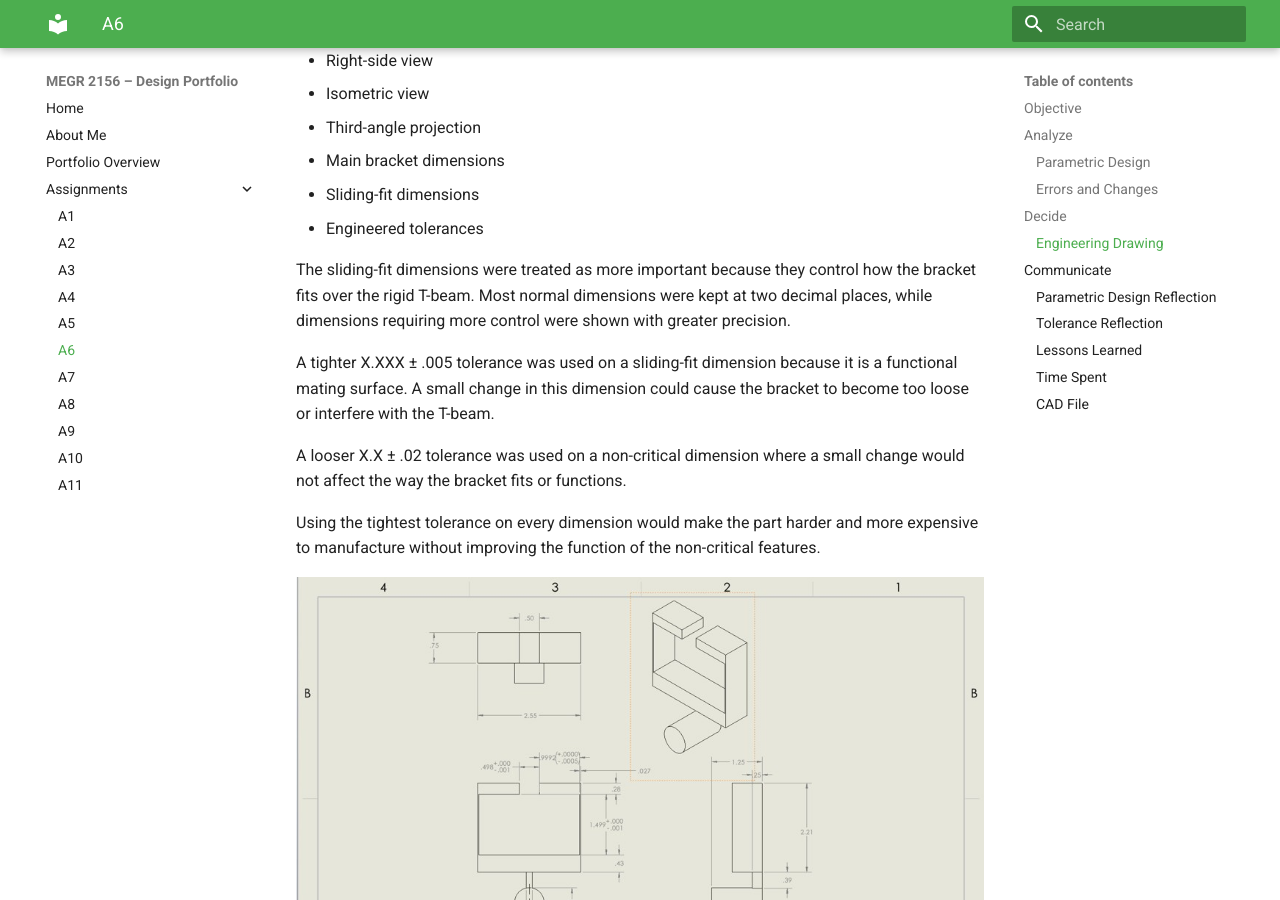
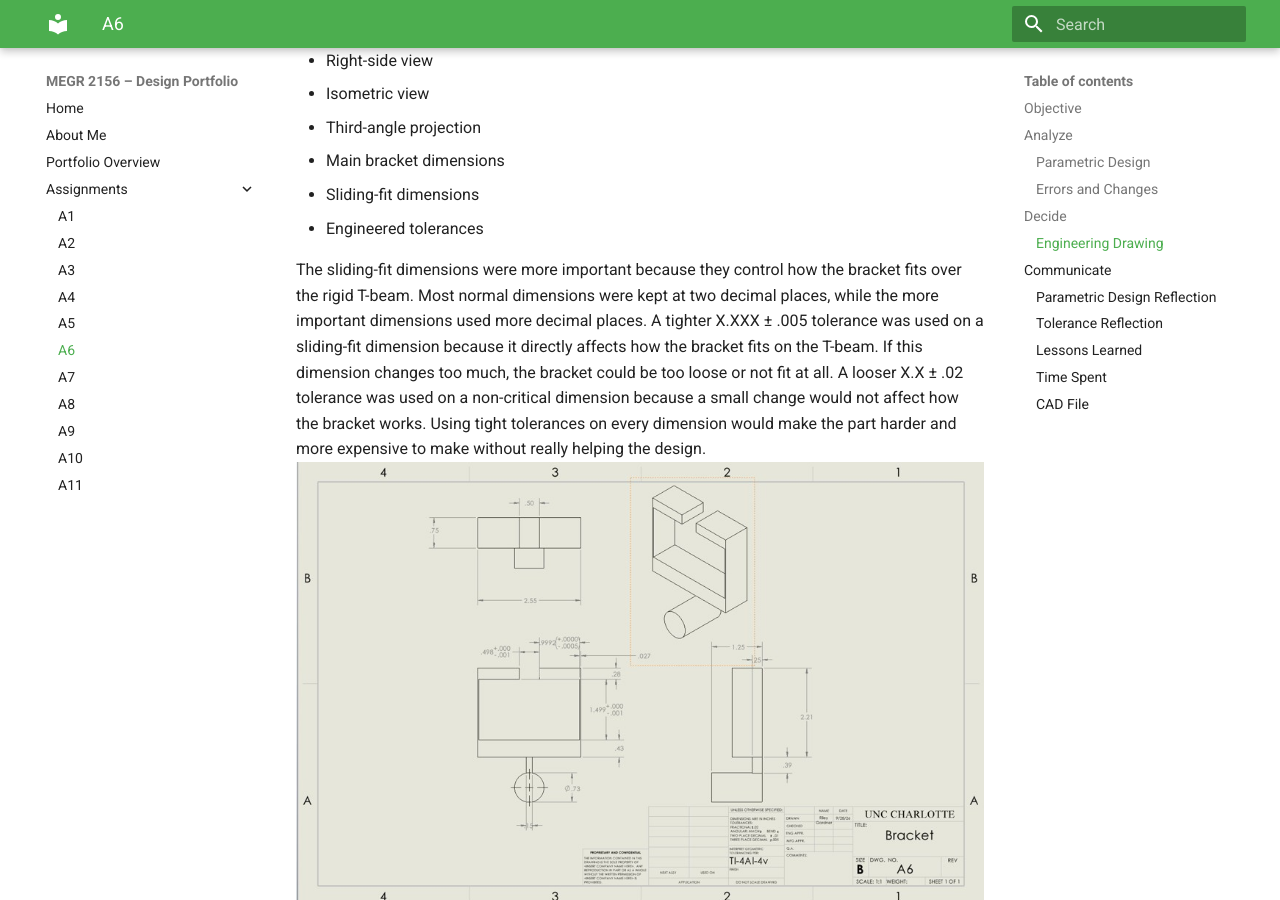
Before and after one commit to rgardn14-max/megr2157-portfolio, an MkDocs documentation site: the page built from docs/assignments/A06/index.md, in a window 1280 px wide and 900 px high, scrolled down 2933 px. Built offline with MkDocs 1.6.1 and Material for MkDocs 9.7.7, drawn with Linux system fonts in a browser that asks for light colours.

Commit message:
Update index.md

```diff
--- a/docs/assignments/A06/index.md
+++ b/docs/assignments/A06/index.md
@@ -59,14 +59,10 @@ The drawing included:
 - Sliding-fit dimensions
 - Engineered tolerances
 
-The sliding-fit dimensions were treated as more important because they control how the bracket fits over the rigid T-beam. Most normal dimensions were kept at two decimal places, while dimensions requiring more control were shown with greater precision.
-
-A tighter X.XXX ± .005 tolerance was used on a sliding-fit dimension because it is a functional mating surface. A small change in this dimension could cause the bracket to become too loose or interfere with the T-beam.
-
-A looser X.X ± .02 tolerance was used on a non-critical dimension where a small change would not affect the way the bracket fits or functions.
-
-Using the tightest tolerance on every dimension would make the part harder and more expensive to manufacture without improving the function of the non-critical features.
-
+The sliding-fit dimensions were more important because they control how the bracket fits over the rigid T-beam. Most normal dimensions were kept at two decimal places, while the more important dimensions used more decimal places.
+A tighter X.XXX ± .005 tolerance was used on a sliding-fit dimension because it directly affects how the bracket fits on the T-beam. If this dimension changes too much, the bracket could be too loose or not fit at all.
+A looser X.X ± .02 tolerance was used on a non-critical dimension because a small change would not affect how the bracket works.
+Using tight tolerances on every dimension would make the part harder and more expensive to make without really helping the design.
 ![Multiview Engineering Drawing](Drawing.jpg)
 
 ## Communicate
```
